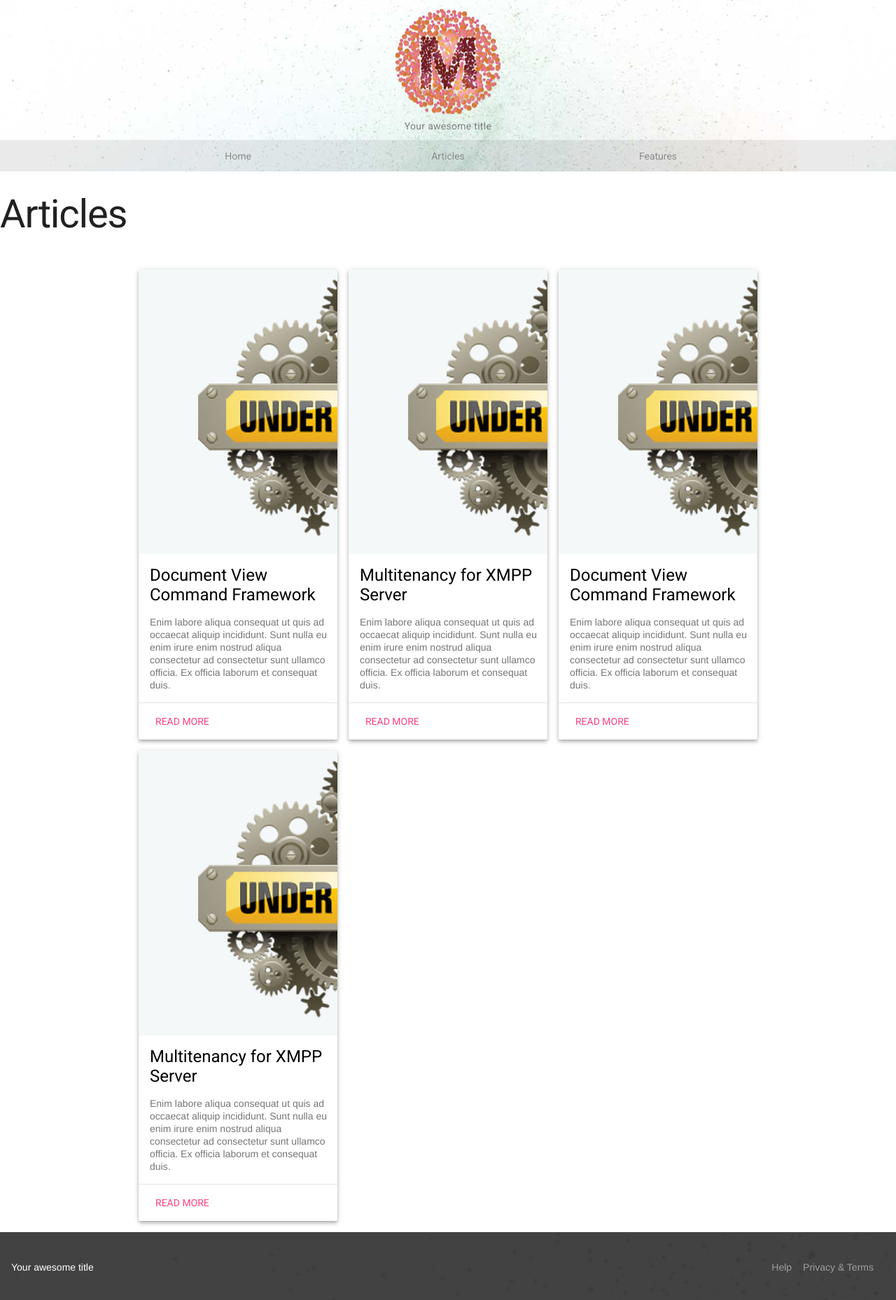
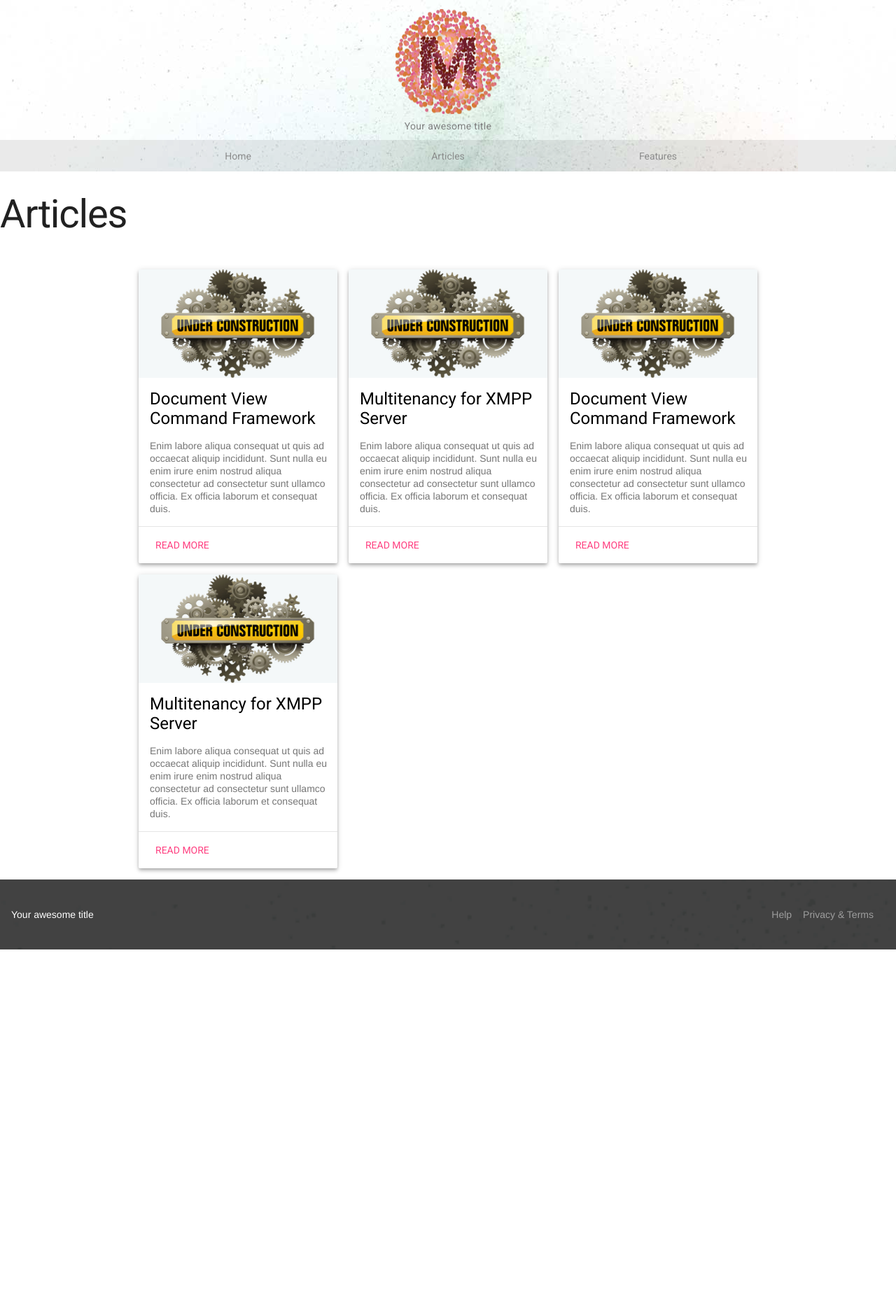
Before and after one commit to SumAppOrg/SumAppOrg.github.io, a Jekyll site: the page built from _articles/00_overview.md, in a window 1280 px wide. Shown: the top 1858 px of the page at 70% size. Built offline with Jekyll 4.4.1, drawn with Linux system fonts in a browser that asks for light colours.

Commit message:
collections

```diff
--- a/Gemfile
+++ b/Gemfile
@@ -16,6 +16,7 @@
 # If you have any plugins, put them here!
 group :jekyll_plugins do
   gem "jekyll-feed", "~> 0.12"
+  gem "jekyll-seo-tag"
 end
 
 # Windows and JRuby does not include zoneinfo files, so bundle the tzinfo-data gem
--- a/_config.yml
+++ b/_config.yml
@@ -32,7 +32,8 @@
 # Build settings
 theme: minima
 plugins:
-  - jekyll-feed
+ - jekyll-feed
+ - jekyll-seo-tag
 
 # Exclude from processing.
 # The following items will not be processed, by default.
--- a/assets/css/collection.scss
+++ b/assets/css/collection.scss
@@ -13,4 +13,8 @@
     .mdl-card__title {
         padding-bottom: 0;
     }
+    img {
+        width: 100%;
+        height: auto;
+    }
 }
```
Also changed, not shown: Gemfile.lock.
